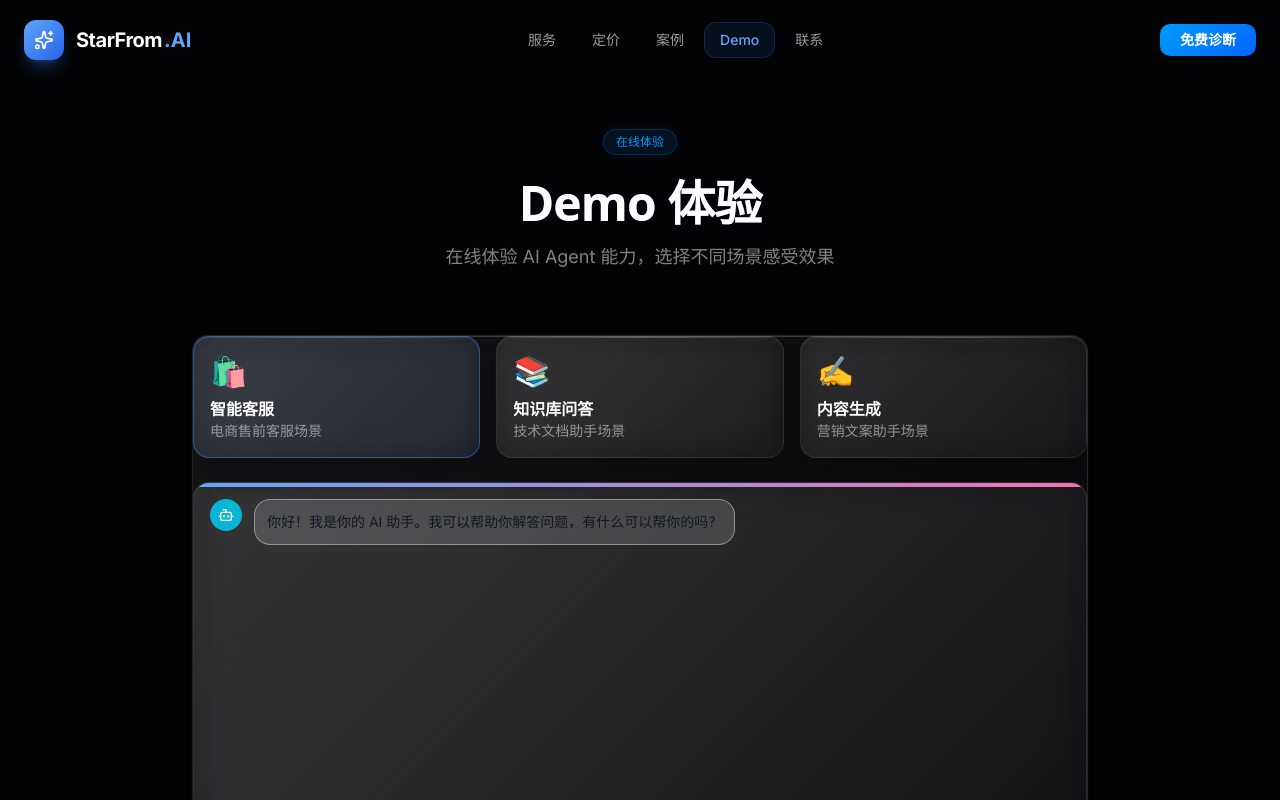
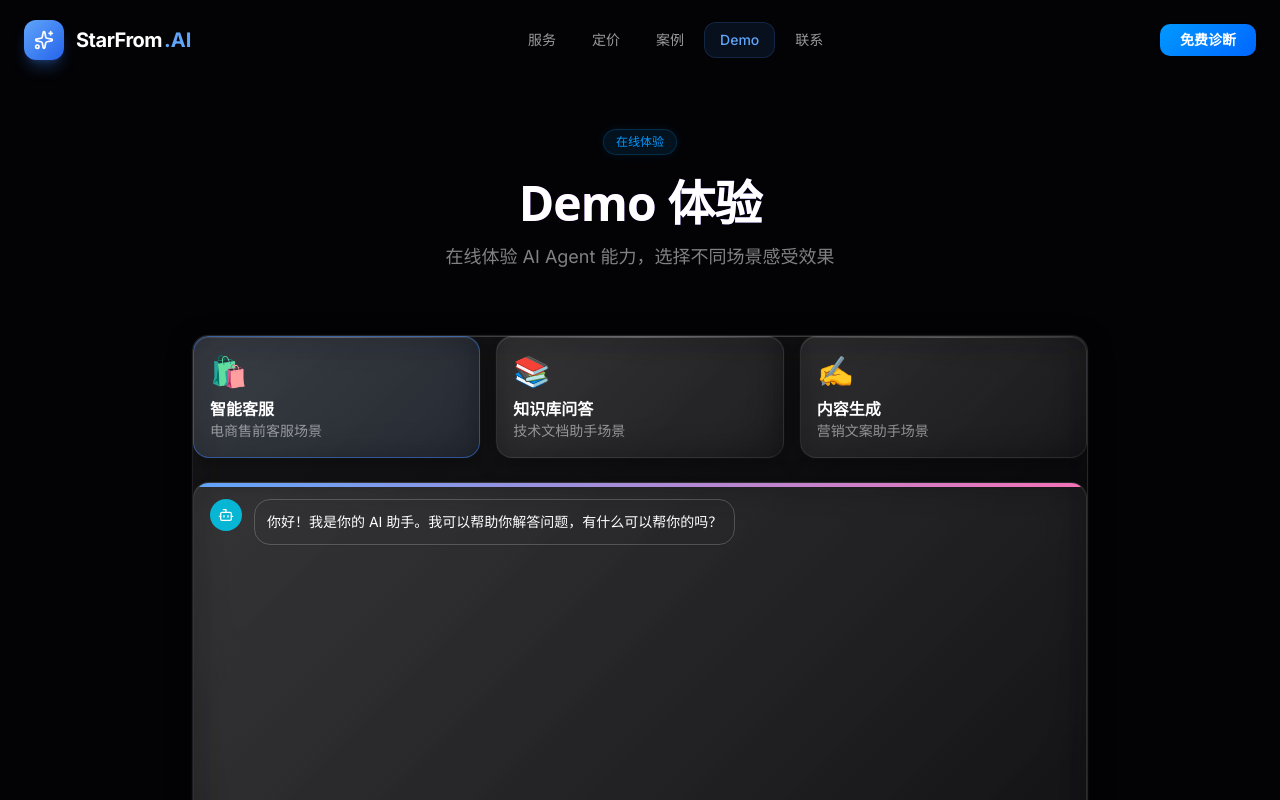
Before and after one commit to james3060x/starfrom.ai, a Next.js app: page /demo in a window 1280 px wide. Shown: the top 800 px of the page. Built offline with nearby package versions, Linux system fonts and the light colour scheme.

Commit message:
update: 网站内容更新 02-18 23:27

```diff
--- a/src/app/cases/page.tsx
+++ b/src/app/cases/page.tsx
@@ -8,7 +8,7 @@ export const metadata: Metadata = {
 
 export default function CasesPage() {
   return (
-    <div className="min-h-screen relative">
+    <div className="min-h-screen bg-[#030305] text-white relative">
       <div className="relative pt-32 pb-16">
         <div className="container max-w-7xl mx-auto px-4 text-center relative z-10">
           <span className="badge-neon mb-6 inline-block">
--- a/src/components/demo/DemoChat.tsx
+++ b/src/components/demo/DemoChat.tsx
@@ -149,7 +149,7 @@ export function DemoChat() {
                   )}
                 </div>
                 <div className={`max-w-[80%] p-3 rounded-2xl ${
-                  message.role === 'user' ? 'bg-[#1e3a5f] text-white border border-blue-500/20 shadow-sm' : 'bg-white/15 text-gray-900 border border-white/[0.4] shadow-sm'
+                  message.role === 'user' ? 'bg-[#1e3a5f]/90 text-white border border-blue-500/20 shadow-sm' : 'bg-white/12 text-white border border-white/[0.2] shadow-sm'
                 }`}>
                   <p className="text-sm whitespace-pre-wrap">{message.content}</p>
                 </div>
```
